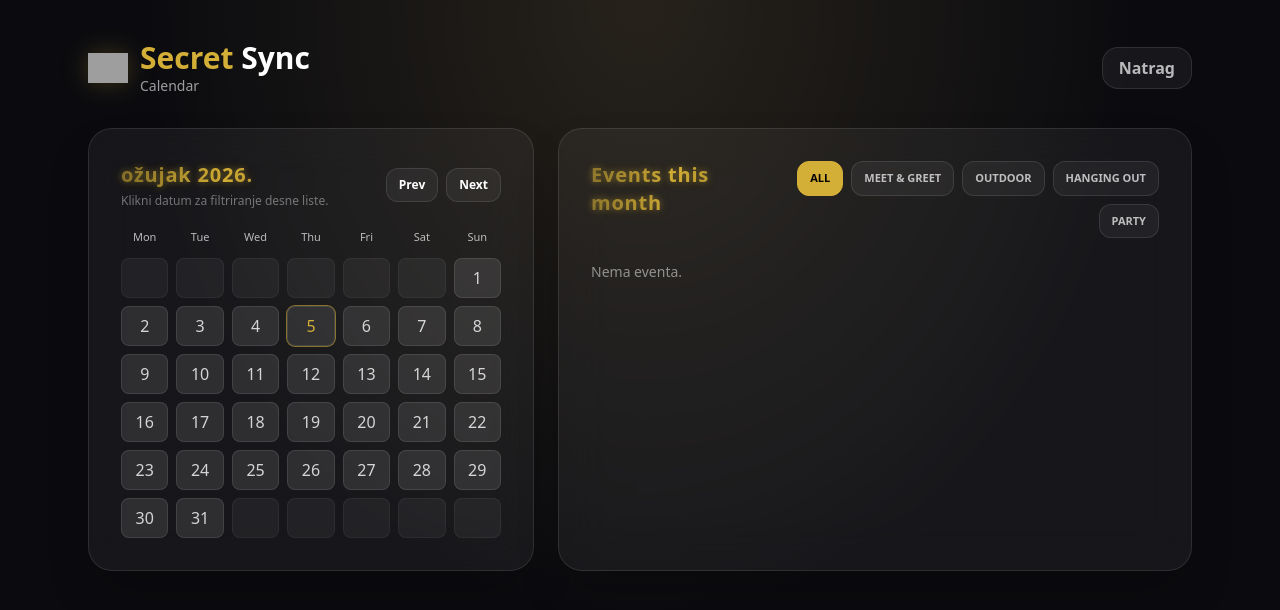
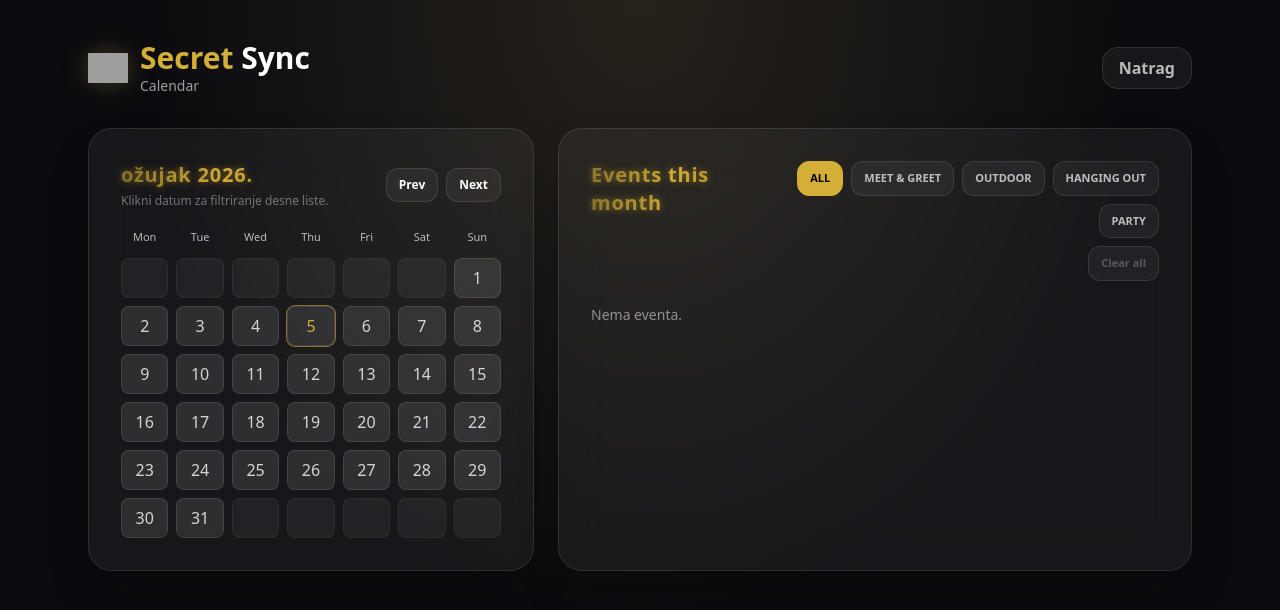
Before and after one commit to 26vzkjh5mg-stack/secret-sync, a React (Vite) app: page /calendar in a window 1280 px wide. Shown: the top 610 px of the page. Built offline with nearby package versions, Linux system fonts and the light colour scheme; grey boxes are pictures that could not be loaded.

Commit message:
calendar clear all events

```diff
--- a/src/pages/CalendarPage.jsx
+++ b/src/pages/CalendarPage.jsx
@@ -137,6 +137,24 @@ export default function CalendarPage() {
     }
   }
 
+  // ✅ NEW: Clear all events (localStorage + UI refresh)
+  function handleClearAll() {
+    if (events.length === 0) return;
+
+    const ok = window.confirm(
+      "Obrisati SVE evente?\n\nOva radnja briše sve spremljene evente na ovom uređaju i ne može se poništiti."
+    );
+    if (!ok) return;
+
+    try {
+      localStorage.removeItem(KEY_EVENTS);
+    } catch {}
+
+    setEvents([]);
+    setSelectedDayISO(null);
+    setFilterType("all");
+  }
+
   function goPrevMonth() {
     setCursor((d) => new Date(d.getFullYear(), d.getMonth() - 1, 1));
     setSelectedDayISO(null);
@@ -159,7 +177,6 @@ export default function CalendarPage() {
       <div className="absolute inset-0 -z-10 opacity-70 bg-[radial-gradient(ellipse_at_top,rgba(255,215,120,0.16),rgba(0,0,0,0)_55%)]" />
 
       <div className="max-w-6xl mx-auto px-6 py-10 text-white">
-
         {/* HEADER */}
         <div className="flex items-center justify-between gap-4">
           <div className="flex items-center gap-3">
@@ -185,10 +202,8 @@ export default function CalendarPage() {
         </div>
 
         <div className="mt-8 grid grid-cols-1 lg:grid-cols-12 gap-6">
-
           {/* LEFT CALENDAR */}
           <div className="lg:col-span-5 rounded-3xl border border-white/10 bg-white/5 backdrop-blur-xl shadow-2xl p-6 md:p-8">
-
             <div className="flex items-center justify-between gap-3">
               <div>
                 <div className="text-xl font-semibold ss-gold-text">
@@ -200,10 +215,16 @@ export default function CalendarPage() {
               </div>
 
               <div className="flex items-center gap-2">
-                <button onClick={goPrevMonth} className="rounded-xl px-3 py-2 text-xs font-semibold bg-white/5 border border-white/10 hover:bg-white/10">
+                <button
+                  onClick={goPrevMonth}
+                  className="rounded-xl px-3 py-2 text-xs font-semibold bg-white/5 border border-white/10 hover:bg-white/10"
+                >
                   Prev
                 </button>
-                <button onClick={goNextMonth} className="rounded-xl px-3 py-2 text-xs font-semibold bg-white/5 border border-white/10 hover:bg-white/10">
+                <button
+                  onClick={goNextMonth}
+                  className="rounded-xl px-3 py-2 text-xs font-semibold bg-white/5 border border-white/10 hover:bg-white/10"
+                >
                   Next
                 </button>
               </div>
@@ -221,7 +242,12 @@ export default function CalendarPage() {
                 const inMonth = dayNum >= 1 && dayNum <= monthInfo.daysInMonth;
 
                 if (!inMonth) {
-                  return <div key={idx} className="h-10 rounded-lg bg-white/5 border border-white/5" />;
+                  return (
+                    <div
+                      key={idx}
+                      className="h-10 rounded-lg bg-white/5 border border-white/5"
+                    />
+                  );
                 }
 
                 const d = new Date(monthInfo.year, monthInfo.month, dayNum);
@@ -233,7 +259,9 @@ export default function CalendarPage() {
                 return (
                   <button
                     key={iso}
-                    onClick={() => setSelectedDayISO((cur) => (cur === iso ? null : iso))}
+                    onClick={() =>
+                      setSelectedDayISO((cur) => (cur === iso ? null : iso))
+                    }
                     className={[
                       "h-10 rounded-lg bg-white/10 border border-white/10 relative flex items-center justify-center",
                       "hover:border-ss-gold/30",
@@ -256,9 +284,7 @@ export default function CalendarPage() {
 
           {/* RIGHT EVENT LIST */}
           <div className="lg:col-span-7 rounded-3xl border border-white/10 bg-white/5 backdrop-blur-xl shadow-2xl p-6 md:p-8">
-
             <div className="flex items-start justify-between gap-4">
-
               <div>
                 <h2 className="text-xl font-semibold ss-gold-text">
                   {selectedDayISO ? "Events for day" : "Events this month"}
@@ -267,8 +293,12 @@ export default function CalendarPage() {
                 <div className="text-xs text-white/40 mt-1">
                   {selectedDayISO && (
                     <>
-                      Datum: <span className="text-white/60">{selectedDayLabel}</span>
-                      <button onClick={() => setSelectedDayISO(null)} className="ml-2 text-ss-gold">
+                      Datum:{" "}
+                      <span className="text-white/60">{selectedDayLabel}</span>
+                      <button
+                        onClick={() => setSelectedDayISO(null)}
+                        className="ml-2 text-ss-gold"
+                      >
                         Clear day
                       </button>
                     </>
@@ -276,6 +306,8 @@ export default function CalendarPage() {
                 </div>
               </div>
 
+              <div className="flex flex-col items-end gap-2">
+                {/* FILTERS */}
                 <div className="flex flex-wrap justify-end gap-2">
                   {FILTERS.map((f) => (
                     <button
@@ -293,17 +325,29 @@ export default function CalendarPage() {
                   ))}
                 </div>
 
+                {/* ✅ NEW: CLEAR ALL */}
+                <button
+                  type="button"
+                  onClick={handleClearAll}
+                  disabled={events.length === 0}
+                  className={[
+                    "rounded-xl px-3 py-2 text-[11px] font-semibold border transition",
+                    events.length === 0
+                      ? "bg-white/5 text-white/25 border-white/10 cursor-not-allowed"
+                      : "bg-white/5 text-white/70 border-white/10 hover:bg-red-500/15 hover:border-red-400/30 hover:text-red-200",
+                  ].join(" ")}
+                  title={events.length === 0 ? "Nema eventa za brisanje" : "Obriši sve evente"}
+                >
+                  Clear all
+                </button>
+              </div>
             </div>
 
             {monthlyEvents.length === 0 ? (
-              <div className="mt-6 text-white/50 text-sm">
-                Nema eventa.
-              </div>
+              <div className="mt-6 text-white/50 text-sm">Nema eventa.</div>
             ) : (
               <div className="mt-6 space-y-3">
-
                 {monthlyEvents.map((e) => {
-
                   const date =
                     e.startDateDisplay ||
                     formatISOToDDMMYYYY(e.startDate) ||
@@ -318,7 +362,6 @@ export default function CalendarPage() {
                       className="rounded-2xl border border-white/10 bg-black/25 p-4 hover:border-ss-gold/30 transition"
                     >
                       <div className="flex items-start justify-between gap-4">
-
                         <div>
                           <div className="font-semibold">{e.title || "Event"}</div>
 
@@ -342,13 +385,11 @@ export default function CalendarPage() {
 
                         {/* ACTIONS */}
                         <div className="flex flex-col items-end gap-2">
-
                           <div className="text-xs text-white/40">
                             {TYPE_LABEL[e.type] || e.type}
                           </div>
 
                           <div className="flex gap-2">
-
                             <button
                               onClick={() => navigate(`/activity/${e.type}/edit/${e.id}`)}
                               className="rounded-xl px-3 py-1.5 text-xs font-semibold bg-white/5 text-white/70 border border-white/10 hover:bg-blue-500/15 hover:border-blue-400/30 hover:text-blue-200 transition"
@@ -362,19 +403,14 @@ export default function CalendarPage() {
                             >
                               Delete
                             </button>
-
                           </div>
-
                         </div>
-
                       </div>
                     </div>
                   );
                 })}
-
               </div>
             )}
-
           </div>
         </div>
       </div>
```
Lines whose indentation alone changed are shown as unchanged.
